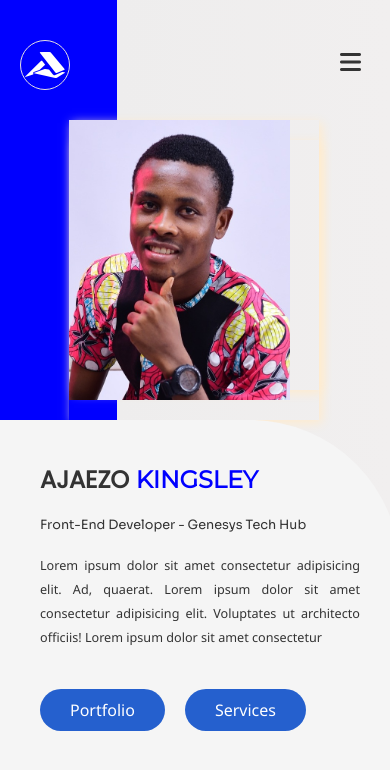
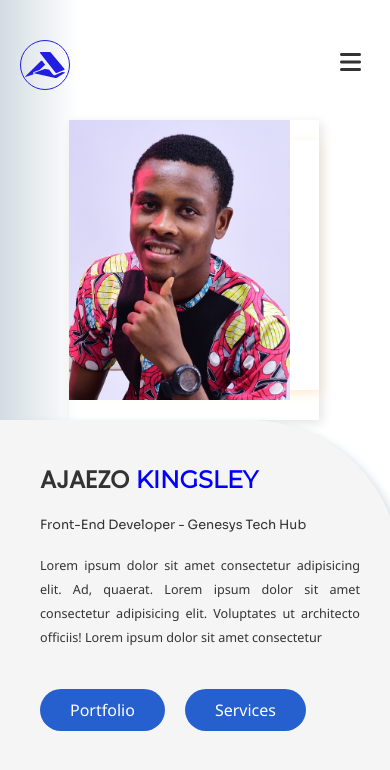
Before and after one commit to Kingscliq/kingsportfolio, a plain HTML site: page index.html in a window 390 px wide. Shown: the top 770 px of the page. Drawn offline with Linux system fonts and the light colour scheme.

Commit message:
optimization for mobile

```diff
--- a/styles.css
+++ b/styles.css
@@ -22,6 +22,7 @@ section, aside, article, header, footer{
     align-items: center;
     background: linear-gradient(to right, blue 0%, blue 30%, rgb(238, 237, 237) 30%, rgb(241, 239, 239) 100%);
     scroll-snap-align: center;
+    transition: all .56s ease-in-out
 
 }
 .main{
@@ -392,11 +393,11 @@ figcaption{
 //
 */
 
-@media only screen and (max-width: 450px){
+@media only screen and (max-width: 400px){
     .container{
         display:grid;
         grid-template-columns: 1fr;
-
+        background: linear-gradient(to right, rgb(211, 220, 226) 0%, #fff 20%, rgb(255, 255, 255) 20%, rgb(255, 255, 255) 100%);
         scroll-snap-align: center;
         height: fit-content;
     }
@@ -416,7 +417,7 @@ figcaption{
     }
     .row-1 .logo{
         padding: 20px;
-        border: 1px solid rgb(230, 224, 224);
+        border: 1px solid rgb(33, 30, 224);
         border-radius: 50%;
         height: 50px;
         width: 50px;
@@ -427,7 +428,7 @@ figcaption{
 
     }
     .row-1 .logo i{
-        color: white;
+        color: rgb(33, 30, 224);
         font-size: 2.0rem;
 
     }
@@ -440,7 +441,7 @@ figcaption{
             height: 300px;
             width: 250px;
             margin-left: -2px;
-            box-shadow: 3px 3px 10px blanchedalmond;
+            box-shadow: 3px 3px 10px rgb(228, 227, 226);
             margin-top: -20px
         }
         .port-image img{
@@ -478,6 +479,7 @@ figcaption{
             overflow: hidden;
             color: #333;
             background: #f5f5f5;
+            box-shadow: 4px 4px 10px rgb(211, 220, 226);;
             width: 400px;
             border-top-right-radius: 150px;
             margin-bottom: -100px
@@ -586,7 +588,8 @@ figcaption{
             overflow: scroll;
         }
         .container:nth-child(2) header h1{
-            color: #333
+            color: #333;
+            font-family: 'Montserrat', sans-serif
         }
 
         figcaption{
```
Also changed, not shown: 1 other file.
